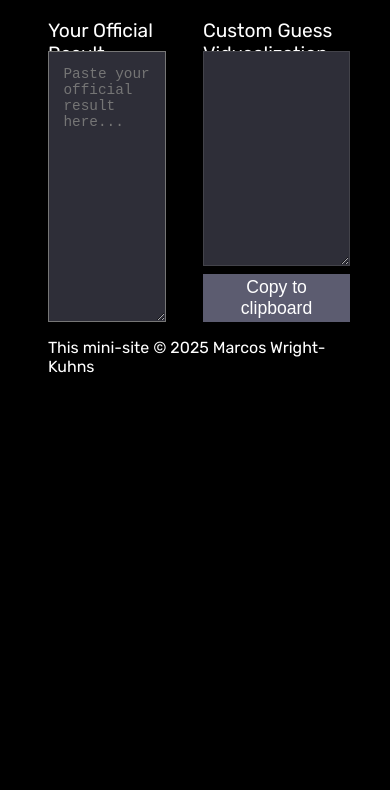
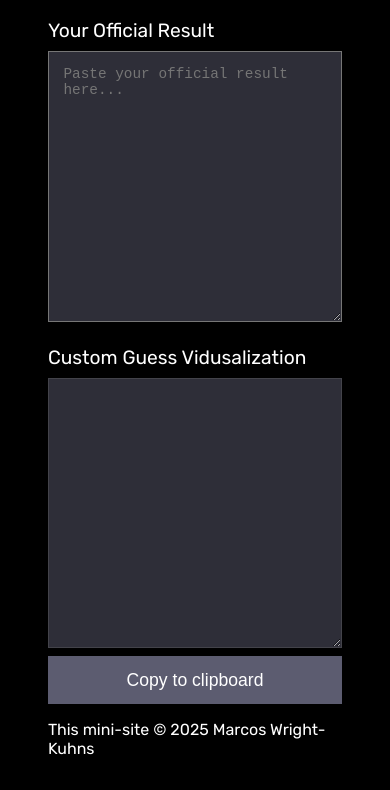
Before and after one commit to metavida/duotrigordle-visualizer, a plain HTML site: page index.html in a window 390 px wide. Shown: the part 116-906 px from the top of the page. Before the commit the page ends 844 px from the top, so only its background shows below. Drawn offline with Linux system fonts and the light colour scheme.

Commit message:
Add vertical layout

```diff
--- a/index.html
+++ b/index.html
@@ -1,6 +1,7 @@
 <html>
   <head>
     <meta charset="UTF-8">
+    <meta name="viewport" content="width=device-width, initial-scale=1.0">
     <title>Duotrigordle Guess Visualizer</title>
     <link rel="stylesheet" href="styles.css">
     <link rel="preconnect" href="https://fonts.googleapis.com">
@@ -16,7 +17,7 @@
     </header>
     <main>
       <label for="official-result">Your Official Result</label>
-      <textarea id="official-result" rows="15" cols="50" placeholder="Paste your official result here..."></textarea>
+      <textarea id="official-result" rows="15" placeholder="Paste your official result here..."></textarea>
 
       <label>Custom Guess Vidusalization</label>
       <textarea id="visualization" readonly></textarea>
--- a/styles.css
+++ b/styles.css
@@ -26,19 +26,6 @@ a, a:visited, a:hover, a:active {
   color: var(--white);
 }
 
-main {
-  flex-grow: 1;
-  display: grid;
-  grid-template-columns: repeat(2, 50%);
-  grid-template-rows: 1.5em auto 3em;
-  grid-template-areas:
-    "a c"
-    "b d"
-    "b e";
-  gap: 0.5em;
-  width: 100%;
-}
-
 label {
   font-weight: 400;
   font-size: 1.2em;
@@ -48,17 +35,47 @@ textarea {
   background: var(--gray-2);
   color: var(--white);
   padding: 1em;
+  min-width: 20em;
   font-family: monospace, monospace;
   font-size: 0.9em;
 }
 
+/* Horizontal layout, by default */
+main {
+  width: 100%;
+  flex-grow: 1;
+  display: grid;
+  grid-template-areas:
+    "a g c"
+    "b g d"
+    "b g e";
+  grid-template-columns: 46% 6% 46%;
+  grid-template-rows: 1.5em auto 3em;
+  gap: 0.5em;
+}
+
+/* Vertical layout for narrow screens */
+@media (max-width: 50em) {
+  main {
+    grid-template-columns: 1fr;
+    grid-template-areas:
+      "a"
+      "b"
+      "g"
+      "c"
+      "d"
+      "e";
+    grid-template-columns: 1fr;
+    grid-template-rows: 1.5em 1fr 0.5em 1.5em 1fr 3em;
+  }
+}
+
+
 main > label[for="official-result"] {
   grid-area: a;
-  margin-right: 2em;
 }
 main > #official-result {
   grid-area: b;
-  margin-right: 2em;
 }
 
 main > label {
@@ -68,6 +85,7 @@ main > #visualization {
   grid-area: d;
   cursor: pointer;
 }
+
 main > #copy-button {
   grid-area: e;
   width: 100%;
```
